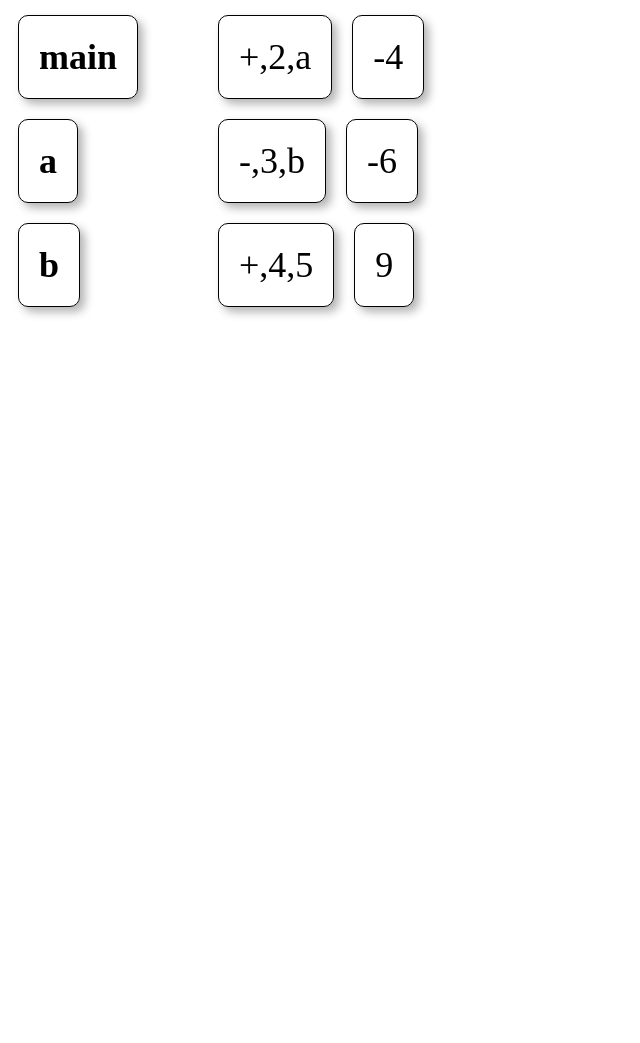
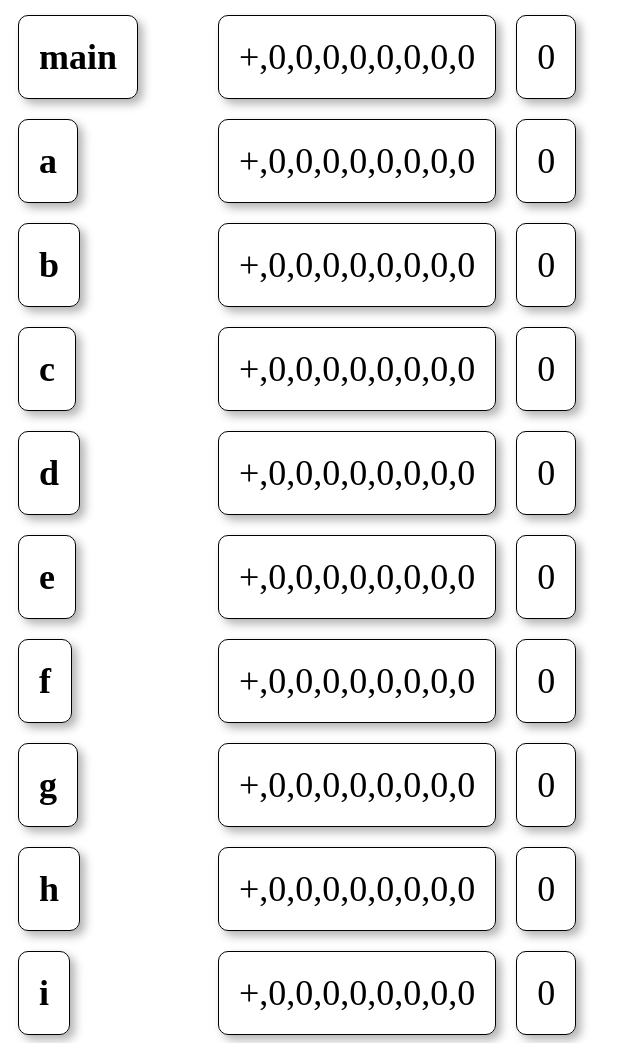
Before and after one commit to aeraquena/midiLisp, a plain HTML site: page index.html in a window 1280 px wide. Shown: the top 1043 px of the page, without its empty margins (0-640 px from the left). Before the commit the page ends 800 px from the top, so only its background shows below. Drawn offline with Linux system fonts and the light colour scheme.

Commit message:
IT WORKS

```diff
--- a/index.html
+++ b/index.html
@@ -4,6 +4,6 @@
     </head>
     <body>
         <div id="page"></div>
-    <script src="script.js"></script>
+        <script src="novation.js"></script>
     </body>
 </html>
--- a/novation.js
+++ b/novation.js
@@ -158,6 +158,7 @@ function handleControlChange(cc, value) {
 function updateDisplay() {
   updateJSONDisplay();
   updateControlsDisplay();
+  displayWebpage(input);
 }
 
 function updateJSONDisplay() {
@@ -277,3 +278,167 @@ if (document.readyState === "loading") {
 } else {
   updateDisplay();
 }
+
+/* let input = {
+  main: {
+    op: 0,
+    args: [
+      { type: 0, val: 2 },
+      { type: 1, val: 0 },
+    ],
+  },
+  banks: [
+    {
+      op: 1,
+      args: [
+        { type: 0, val: 3 },
+        { type: 1, val: 1 },
+      ],
+    },
+    {
+      op: 0,
+      args: [
+        { type: 0, val: 4 },
+        { type: 0, val: 5 },
+      ],
+    },
+  ],
+};
+*/
+
+let OP_MAP = {
+  0: "+",
+  1: "-",
+};
+let TYPE_MAP = ["int", "ref"];
+let REF_MAP = [
+  "a",
+  "b",
+  "c",
+  "d",
+  "e",
+  "f",
+  "g",
+  "h",
+  "i",
+  "j",
+  "k",
+  "l",
+  "m",
+  "n",
+  "o",
+  "p",
+];
+
+function outputJSON(input) {
+  let mainResult = run(input);
+
+  let json = {};
+  json["main"] = {
+    expression: expressionFromState(input.main),
+    result: mainResult,
+  };
+
+  input.banks.forEach((bank, index) => {
+    let ref = REF_MAP[index];
+    let e = expressionFromState(bank);
+    json[ref] = {
+      expression: e,
+      result: interpret(e),
+    };
+  });
+
+  return json;
+}
+
+function expressionFromState(state) {
+  let expression = [];
+
+  expression.push(OP_MAP[state.op]);
+  state.args.forEach((arg) => {
+    let type = TYPE_MAP[arg.type];
+    if (type == "int") {
+      expression.push(arg.val);
+    } else {
+      //Ref
+      expression.push(REF_MAP[arg.val]);
+    }
+  });
+
+  return expression;
+}
+
+let library = {
+  "+": (a, b) => a + b,
+  "-": (a, b) => a - b,
+};
+
+function interpret(expression) {
+  console.log(expression);
+  if (Array.isArray(expression) && expression.length > 0) {
+    let op = library[expression[0]];
+
+    if (op) {
+      let args = expression.slice(1).map(interpret);
+      return op.apply(null, args);
+    }
+  } else if (typeof expression === "string" && expression.match(/[a-h]/)) {
+    let sub = library[expression];
+    return interpret(sub);
+  } else {
+    return expression;
+  }
+}
+
+function run(input) {
+  let main = expressionFromState(input.main);
+
+  input.banks.forEach((bank, index) => {
+    let ref = REF_MAP[index];
+    library[ref] = expressionFromState(bank);
+  });
+
+  return interpret(main);
+}
+
+// Input is Flavius's input from MIDI
+function displayWebpage(input) {
+  let lispJson = outputJSON(input);
+
+  const page = document.getElementById("page");
+
+  page.innerHTML = "";
+
+  const addRow = (key) => {
+    const rowDiv = document.createElement("div");
+    rowDiv.classList.add("row", "row-" + key);
+
+    // variable
+    const varOuterDiv = document.createElement("div");
+    varOuterDiv.classList.add("varOuter");
+    const varDiv = document.createElement("div");
+    varDiv.classList.add("var", "node");
+    const varText = document.createTextNode(key);
+    varDiv.appendChild(varText);
+    varOuterDiv.appendChild(varDiv);
+    rowDiv.appendChild(varOuterDiv);
+
+    // expression
+    const expDiv = document.createElement("div");
+    expDiv.classList.add("exp");
+    for (i in lispJson[key]) {
+      const expComponentDiv = document.createElement("div");
+      expComponentDiv.classList.add("expComponent", "node");
+      const expComponentText = document.createTextNode(lispJson[key][i]);
+      expComponentDiv.appendChild(expComponentText);
+      expDiv.appendChild(expComponentDiv);
+    }
+    rowDiv.appendChild(expDiv);
+
+    page.appendChild(rowDiv);
+  };
+
+  for (key in lispJson) {
+    addRow(key);
+  }
+}
```
Lines whose indentation alone changed are shown as unchanged.
